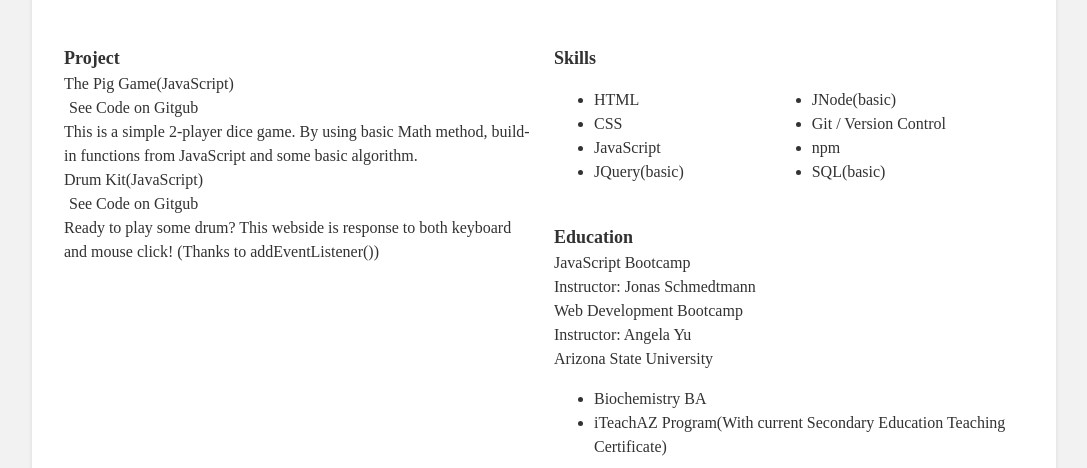
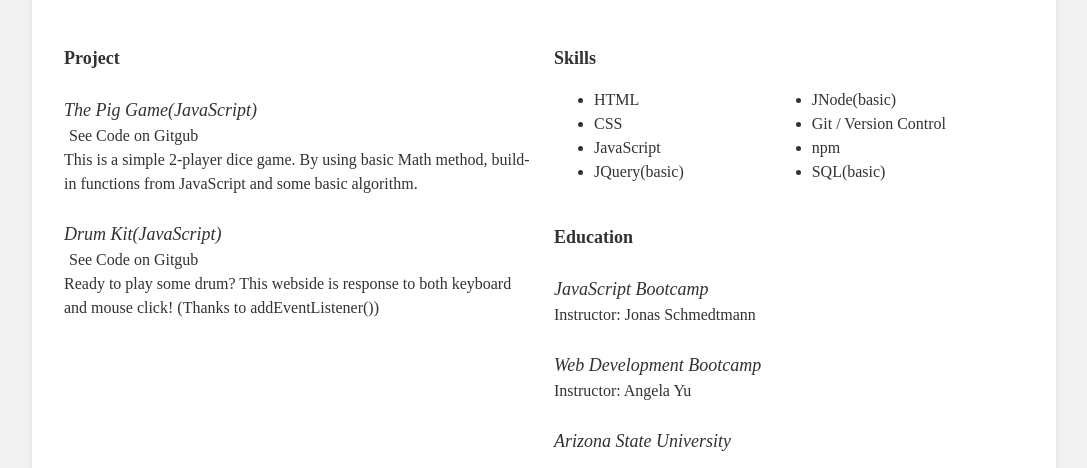
Before and after one commit to xiaoxingram/xiaoxingram.github.io, a plain HTML site: page index.html in a window 1280 px wide. Shown: the part 279-747 px from the top of the page, without its empty margins (96-1183 px from the left). Drawn offline with Linux system fonts and the light colour scheme.

Commit message:
Updated project-name font-size and project margin

```diff
--- a/style.css
+++ b/style.css
@@ -44,7 +44,14 @@ section{
   font-weight: bold;
   font-size:18px;
 }
+.project-name{
+  font-style: italic;
+  font-size:18px;
+}
 
+.project{
+  margin-top: 25px;
+}
 
 /**************************************************/
 
```
